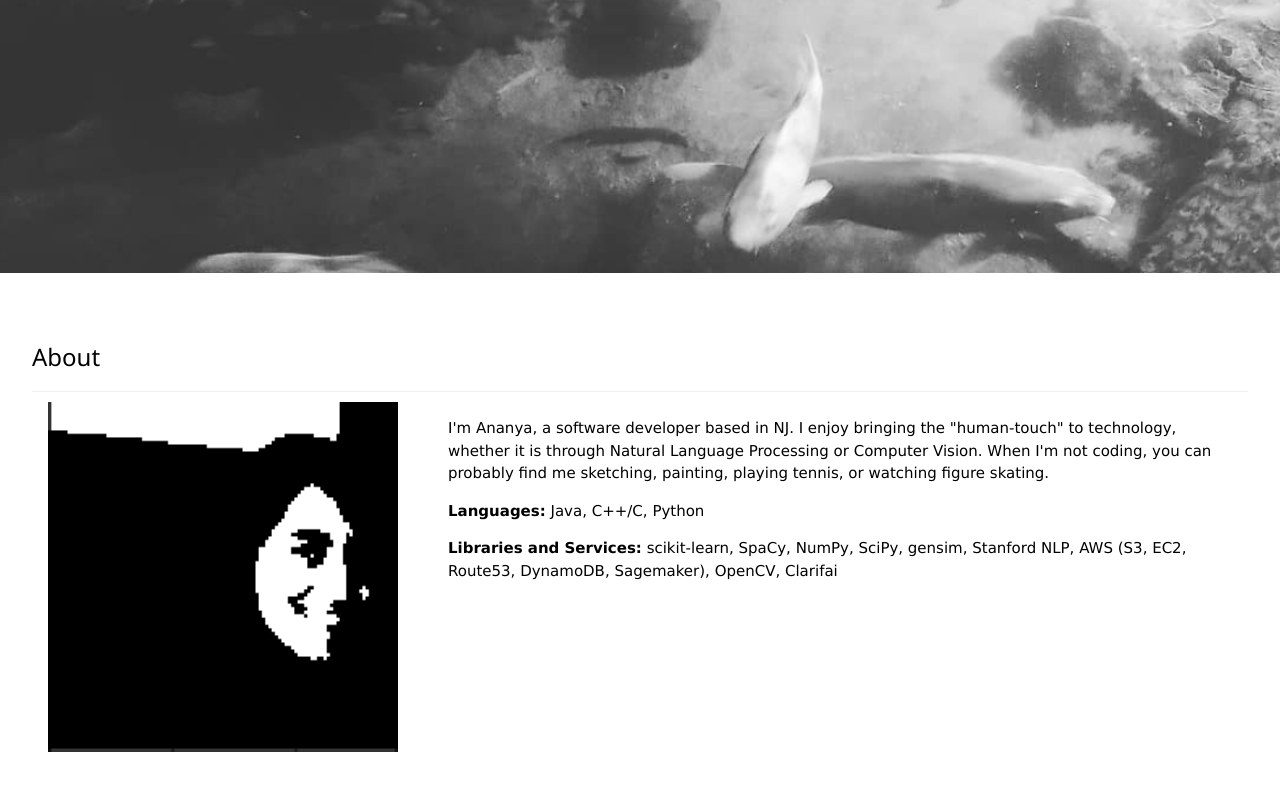
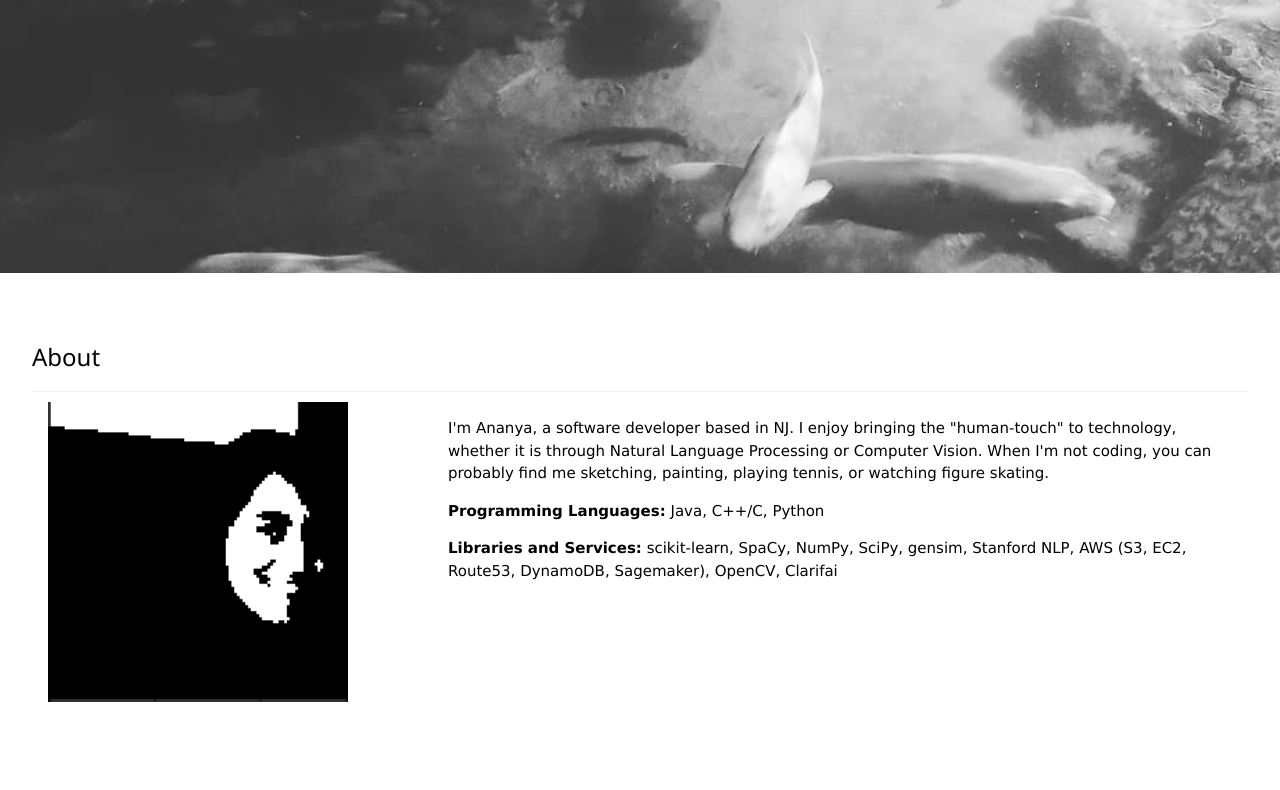
Before and after one commit to sriniva5/IMM130-Final-Website, a plain HTML site: page index.html in a window 1280 px wide. Shown: the part 489-1279 px from the top of the page. After the commit the page ends 1247 px from the top, so only its background shows below. Drawn offline with nearby package versions, Linux system fonts and the light colour scheme.

Commit message:
Update index.html

```diff
--- a/index.html
+++ b/index.html
@@ -38,14 +38,14 @@
 
     <div class="w3-row-padding w3-grayscale">
       <div class="w3-col m4 w3-margin-bottom">
-        <img src="Screen Shot 2018-10-06 at 3.01.13 PM.png" alt="Me" style="width:350px; height:350px;">
+        <img src="Screen Shot 2018-10-06 at 3.01.13 PM.png" alt="Me" style="width:300px; height:300px;">
       </div>
       <div class="w3-col m8 w3-margin-bottom">
         <p>I'm Ananya, a software developer based in NJ. I enjoy bringing the "human-touch" to technology, whether it is through Natural Language Processing or Computer Vision.
         When I'm not coding, you can probably find me sketching, painting, playing tennis, or watching figure skating.
         </p>
 
-        <p><b>Languages:</b> Java, C++/C, Python</p>
+        <p><b>Programming Languages:</b> Java, C++/C, Python</p>
         <p><b>Libraries and Services:</b> scikit-learn, SpaCy, NumPy, SciPy, gensim, Stanford NLP, AWS (S3, EC2, Route53, DynamoDB, Sagemaker), OpenCV, Clarifai</p>
       </div>
     </div>
```
